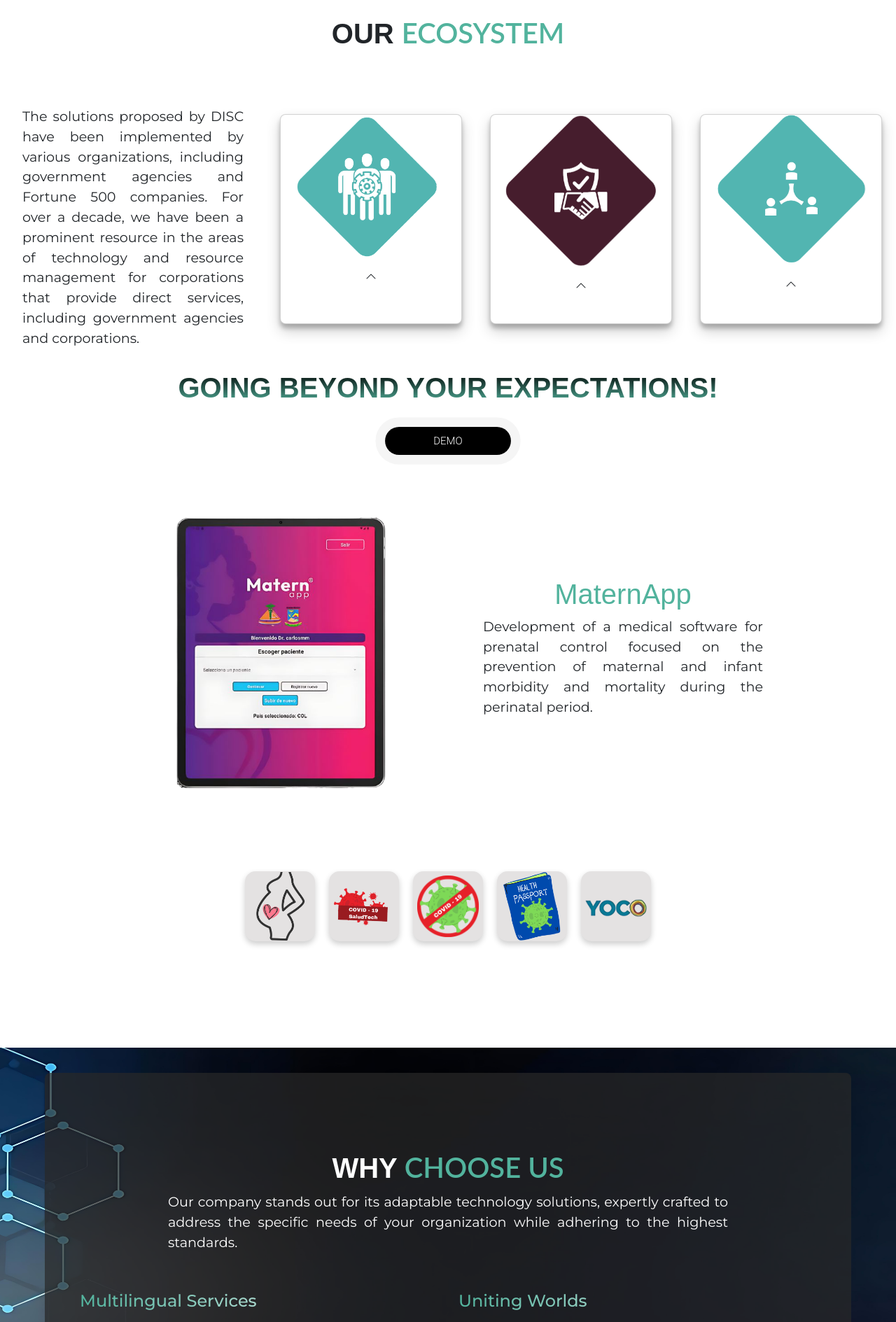
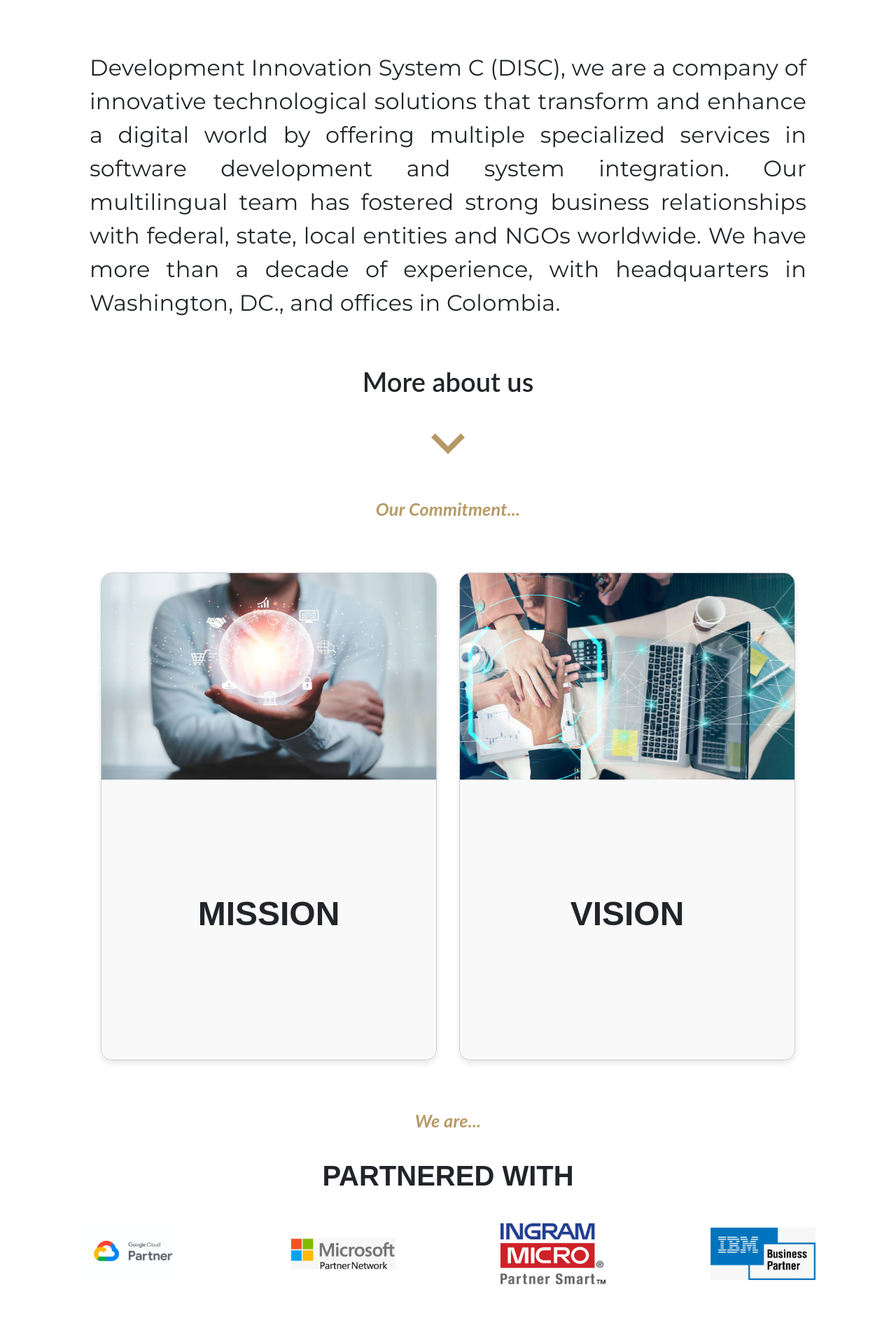
Before and after one commit to Disc-Colombia/Frontend_Disc, a React (Vite) app: page / in a window 1280 px wide. Shown: the part 880-2769 px from the top of the page at 70% size. Built offline with nearby package versions, Linux system fonts and the light colour scheme.

Commit message:
nuevo orden de secciones en homepage

```diff
--- a/src/components/Home.tsx
+++ b/src/components/Ecosystem.tsx
@@ -3,20 +3,20 @@
 import ong from "../imgs/ong.png";
 import { Link } from "react-router-dom";
 import corporations from "../imgs/corporaciones.png";
-import "../styles/home.css";
+import "../styles/ecosystem.css";
 import { Box } from "./Box";
 
-export const Home: React.FC = () => {
+export const Ecosystem: React.FC = () => {
 
   return (
-      <div className="container_content--home" >
+      <div className="container_content--ecosystem" >
 
-        <div className="container_home--general">
-          <div className="tittle_home_eco--">
-            <h2 className="tittle_home_ecosis">Our <span className="tittle_home--span">ecosystem</span></h2>
+        <div className="container_ecosystem--general">
+          <div className="tittle_ecosystem_eco--">
+            <h2 className="tittle_ecosystem_ecosis">Our <span className="tittle_ecosystem--span">ecosystem</span></h2>
           </div>
 
-          <div className="container_home">
+          <div className="container_ecosystem">
 
             <div className="container_end--text">
 
@@ -30,8 +30,8 @@
               </p>
             </div>
 
-            <div className="container_home--information">
-              <div className="home_information">
+            <div className="container_ecosystem--information">
+              <div className="ecosystem_information">
                 <Box
                     image={gobierno as string}
                     description={"imagen gov"}
@@ -40,7 +40,7 @@
                   Minority-owned and certified, we are a trusted provider for government agencies in staffing, information technology, and operations services.
                 </Box>
               </div>
-              <div className="home_information">
+              <div className="ecosystem_information">
                 <Box
                     image={corporations as string}
                     description={"Corpotation"}
@@ -49,7 +49,7 @@
                   We deliver solutions for corporations outsourcing their technology, human resources, and healthcare strategies, supporting both commercial and government mandates.
                 </Box>
               </div>
-              <div className="home_information">
+              <div className="ecosystem_information">
                 <Box
                     image={ong as string}
                     description={"imagen ngo"}
@@ -61,8 +61,8 @@
             </div>
           </div>
         </div>
-        <div className="container_home--tittle">
-          <h1 className="tittle_home">
+        <div className="container_ecosystem--tittle">
+          <h1 className="tittle_ecosystem">
             GOING BEYOND YOUR EXPECTATIONS!
           </h1>
           <div className="button_container">
--- a/src/components/HomeServices.tsx
+++ b/src/components/HomeServices.tsx
@@ -7,40 +7,6 @@
 export const HomeServices: React.FC = () => {
   return (
       <div id="services">
-        <div className="background-services">
-          <div className="solutions-section">
-            <div className="titlepar--text">
-              <h2 className="solutions-title">
-                WHY<span className="solutions-title--span"> CHOOSE US</span>
-              </h2>
-              <p className="solutions-description">
-                Our company stands out for its adaptable technology solutions,
-                expertly crafted to address the specific needs of your
-                organization while adhering to the highest standards.
-              </p>
-            </div>
-
-            <div className="solutions-grid">
-              <div className="solution-item">
-                <h3 className="title-items-services">Multilingual Services</h3>
-                <p>English - Spanish - Portuguese - Amharic.</p>
-              </div>
-              <div className="solution-item">
-                <h3 className="title-items-services">Uniting Worlds</h3>
-                <p>Effectively breaks through cultural and political barriers.</p>
-              </div>
-              <div className="solution-item">
-                <h3 className="title-items-services">Future Leaders</h3>
-                <p>We provide job opportunities for young talents.</p>
-              </div>
-              <div className="solution-item">
-                <h3 className="title-items-services">Global Reach</h3>
-                <p>Based in Washington D.C. with offices in Colombia.</p>
-              </div>
-            </div>
-          </div>
-        </div>
-
         <div className="container_service">
           <div className="container_text--services">
             <h1 className="my_tittle">
@@ -59,9 +25,9 @@
               </Link>
             </div>
           </div>
-          <div className="image_services">
+          <div className="img_content-services">
             <img
-                className="img_content-services"
+                className="image_services"
                 src={servicesimg as string}
                 alt="Our Services"
             />
--- a/src/components/Projects.tsx
+++ b/src/components/Projects.tsx
@@ -17,19 +17,19 @@
   const infoOptions = [
     {
       title: 'MaternApp',
-      description: 'Development of a medical software for prenatal control focused on the prevention of maternal and infant morbidity and mortality during the perinatal period.',
+      description: "It's a medical software for prenatal control focused on the prevention of maternal and infant morbidity and mortality during the perinatal period.",
       imageSmall: maternappIcon, // Imagen pequeña para el botón
       imageLarge: maternappBig    // Imagen grande para la visualización
     },
     {
       title: 'SaludTech',
-      description: 'Web and Mobile App service supported by the COVID-19 WATCHR Software. It was developed by DISC in 3 different languages (English, Portuguese and Spanish).',
+      description: "It's a comprehensive web and mobile app service powered by the COVID-19 WATCHR software. Developed by DISC, it supports three languages: English, Portuguese, and Spanish.",
       imageSmall: saludtechIcon,
       imageLarge: saludtechBig
     },
     {
       title: 'COVID-19 WATCH Software',
-      description: 'Digital platform; website, mobile application, social networks, liaison platforms and AI (Artificial Intelligence), designed to help to reduce the spread of the Coronavirus',
+      description: 'A digital platform; website, mobile application, social networks, liaison platforms and AI (Artificial Intelligence), designed to help to reduce the spread of the Coronavirus.',
       imageSmall: covid19Icon,
       imageLarge: covid19Big
     },
@@ -41,7 +41,7 @@
     },
     {
       title: 'Website Development',
-      description: 'Modern design, Multilingual Interface and donation capturing platforms Integration. Offering state of the art solutions to our clients',
+      description: 'Modern design, Multilingual Interface and donation capturing platforms Integration. Offering state of the art solutions to our clients.',
       imageSmall: websitesIcon,
       imageLarge: websitesBig
     }
--- a/src/pages/Index.tsx
+++ b/src/pages/Index.tsx
@@ -1,5 +1,5 @@
 import { useState } from "react";
-import { Home } from "../components/Home";
+// import { Home } from "../components/Home";
 import logo from "../imgs/logoDISC_sinfondo.png";
 import ColorLines from "../components/ColorLine";
 import "../styles/index.css";
@@ -10,6 +10,7 @@
 import { CookiesComponent } from "../components/CookiesComponent.tsx";
 import { Projects } from "../components/Projects.tsx";
 import { FloatingButtons } from "../components/FloatingButtons.tsx";
+import { Ecosystem } from "../components/Ecosystem.tsx";
 export const Index = () => {
   const [isVisible, setIsVisible] = useState<boolean>(false);
   return (
@@ -33,11 +34,13 @@
           )}
           <Carrousel />
           <ColorLines />
-          <Home />
+
         </div>
+        <AboutUs />
+        <HomeServices />
+        <Ecosystem />
         <Projects />
-        <HomeServices />
-        <AboutUs />
+
         <FloatingButtons/>
       </div>
     </>
--- a/src/pages/ModalDemo.tsx
+++ b/src/pages/ModalDemo.tsx
@@ -4,10 +4,12 @@
 import "bootstrap-icons/font/bootstrap-icons.css";
 import "../styles/modalDemo.css";
 import { ToastContainer, toast } from "react-toastify";
+import 'react-toastify/dist/ReactToastify.css';
+
 //import maternapp from "../imgs/maternapp.png";
 import ReCAPTCHA from 'react-google-recaptcha'
 import VideoPlayer from "../components/VideoPlayer";
-export const ModalDemo = () => {
+export const ModalDemo: React.FC = () => {
 
   const redirect = useNavigate();
   const [data, setData] = React.useState<DemoProps>({
--- a/src/styles/home.css
+++ b/src/styles/ecosystem.css
@@ -1,19 +1,19 @@
 @import "./colores.css";
 
 @media (min-width: 1024px) {
-  .container_content--home {
+  .container_content--ecosystem {
     display: flex;
     justify-content: center;
     align-items: center;
     flex-direction: column;
   }
 
-  .container_home{
+  .container_ecosystem{
     flex-direction: row;
   }
 
 }
-.container_home--general {
+.container_ecosystem--general {
   display: flex;
   flex-direction: column;
   align-items: center;
@@ -28,7 +28,7 @@
   text-align: center;
 }
 @media (min-width: 1024px) {
-  .container_home--general {
+  .container_ecosystem--general {
     display: flex;
     justify-content: space-between;
     flex-direction: column;
@@ -40,13 +40,13 @@
   }
 
 }
-.container_home {
+.container_ecosystem {
   display: flex;
   flex-direction: column;
   justify-content: center;
   /* background-color: var(--SombraAzulVerdoso); */
 }
-.tittle_home {
+.tittle_ecosystem {
   text-align: center;
   font-family: var(--font-makina);
   background:-webkit-linear-gradient(-90deg,var(--Black),var(--LogoBackground));
@@ -60,7 +60,7 @@
 }
 
 
-.tittle_home_ecosis{
+.tittle_ecosystem_ecosis{
   text-align: center;
   font-family: var(--font-makina);
   font-size: 2.5rem;
@@ -68,10 +68,10 @@
   text-transform: uppercase;
 }
 
-.tittle_home--span {
+.tittle_ecosystem--span {
   color: var(--LogoBackground);
 }
-.container_home--information {
+.container_ecosystem--information {
   display: flex;
   justify-content: center;
   flex-direction: column;
@@ -79,7 +79,7 @@
   margin-top: 3rem;
 }
 @media (min-width: 1024px) {
-  .container_home--information {
+  .container_ecosystem--information {
     display: grid;
     grid-template-columns: repeat(3, 1fr);
     align-items: center;
@@ -90,25 +90,25 @@
     position: relative;
     display: inline-block;
   }
-  .home_img {
+  .ecosystem_img {
     filter: opacity(70%);
     transition: transform 0.3s ease, z-index 0s ease;
   }
-  .home_img:hover {
+  .ecosystem_img:hover {
     filter: brightness(100%);
   }
 
-  .container_home{
+  .container_ecosystem{
     flex-direction: row;
   }
 
 
 }
-.home_img {
+.ecosystem_img {
   width: 260px;
 }
 
-.home_information {
+.ecosystem_information {
   display: flex;
   flex-direction: column;
   justify-items: center;
--- a/src/styles/services.css
+++ b/src/styles/services.css
@@ -8,93 +8,6 @@
 
 }
 
-.background-services{
-  max-width: 100vw;
-  height: calc(100vh - 62px);
-  display: flex;
-  justify-content: center !important;
-  align-items: center;
-  align-content: center;
-  background-image: url("../imgs/Technology_Artificial_Intelligence.png");
-  background-repeat: round;
-  margin-top: 5rem;
-}
-
-.solutions-section{
-  display: flex;
-  flex-direction: column;
-  justify-content: center;
-  align-items: center;
-  background-color: var(--gris-sombra);
-  margin: 3px;
-  width: 90%;
-  height: 90%;
-  border-radius: 8px;
-}
-
-
-
-
-/* Estilos generales de la sección */
-
-
-  /* Título principal */
-  .solutions-title {
-    font-family: var(--font-makina);
-    color: var(--White);
-    font-size: 2.5rem;
-    font-weight: 600;
-    text-align: center;
-    text-transform: uppercase;
-    margin-bottom: 10px;
-  }
-
-  .solutions-title--span{
-    color: var(--LogoBackground);
-  }
-
-  /* Descripción debajo del título */
-  .solutions-description {
-    font-family: var(--montserrat-font-family);
-    font-size: 1.2rem;
-    color: var(--White);
-    margin-bottom: 40px;
-    max-width: 800px;
-    margin-left: auto;
-    margin-right: auto;
-    text-align: justify;
-  }
-
-  /* Estilos para el contenedor de las tarjetas */
-  .solutions-grid {
-    display: grid;
-    margin-top: 5px;
-    margin-left: 40px;
-    margin-right: 40px;
-    grid-template-columns: 1fr;
-    gap: 10px;
-  }
-
-  @media(max-width: 1023px) {
-    .titlepar--text{
-      margin: 30px;
-    }
-
-    .solutions-grid {
-      display: flex;
-      flex-direction: column;
-      overflow: auto;
-      margin-left: 40px;
-      margin-right: 40px;
-      margin-bottom: 30px;
-    }
-  }
-
-  @media(min-width: 1024px) {
-    .solutions-grid {
-      grid-template-columns: repeat(2, 1fr);
-    }
-  }
 
   /*Componente de servicios en el home*/
 
@@ -126,20 +39,24 @@
   font-size: 2.5rem;
 }
 
+.solutions-title--span{
+  color: var(--LogoBackground);
+}
+
 .paragraph_services{
   color: var(--White);
   font-family: var(--montserrat-font-family);
   font-size: 1.5rem;
 }
 
-.image_services{
+.img_content-services{
   margin: 20px;
   width: 500px;
   height: 500px;
   overflow: hidden;
 }
 
-.img_content-services{
+.image_services{
   width: 100%;
   height: 100%;
   object-fit: contain;
@@ -197,17 +114,6 @@
     width: 100%;
     height: 200px;
   }
-  .titlepar--text{
-    margin: 20px;
-  }
-  .solutions-title{
-    font-size: 1.5rem;
-  }
-  .solutions-description{
-    font-size: 1rem;
-    margin-bottom: 5px;
-  }
-
   .container_text--services .my_tittle{
     font-size: 1.5rem;
     align-self: center;
@@ -236,74 +142,3 @@
 
 
 }
-
-  .solution-item {
-
-    padding: 10px;
-    border-radius: 10px;
-    transition: transform 0.3s ease;
-  }
-
-  .solution-item:hover {
-    transform: translateY(-10px);
-  }
-
-  .title-items-services{
-    font-family: var(--montserrat-font-family);
-    margin-bottom: 10px;
-    font-size: 24px;
-    background:-webkit-linear-gradient(180deg,var(--White),var(--LogoBackground));
-    -webkit-background-clip: text;
-    -webkit-text-fill-color: transparent;
-    background-clip: text;
-    color: transparent;
-  }
-
-  .solution-item p {
-    font-family: var(--montserrat-font-family);
-    color: var(--gris_parrafo);
-    line-height: 1.6;
-    font-size: 1.2rem;
-  }
-
-  .flipcards{
-    margin-top: 5rem;
-    margin-bottom: 5rem;
-  }
-
-
-  .flipcards-services{
-    display: flex;
-    justify-content: center;
-    flex-direction: column;
-    align-items: center;
-  }
-
-  .flidcards-container{
-    display: flex;
-    justify-content: center;
-    flex-direction: column;
-    align-items: center;
-  }
-
-@media (min-width:1024px) {
-  .flipcards-services{
-    display: flex;
-    justify-content: center;
-    flex-direction: row;
-  }
-
-  .flidcards-container {
-    display: flex;
-    justify-content: center;
-    flex-direction: row;
-    align-items: center;
-  }
-
-}
-
-  .list-services{
-    margin: 10px;
-    color: var(--White);
-    font-family: var(--montserrat-font-family);
-  }
```
Also changed, not shown: src/components/Header.tsx (+11 -10 lines).
